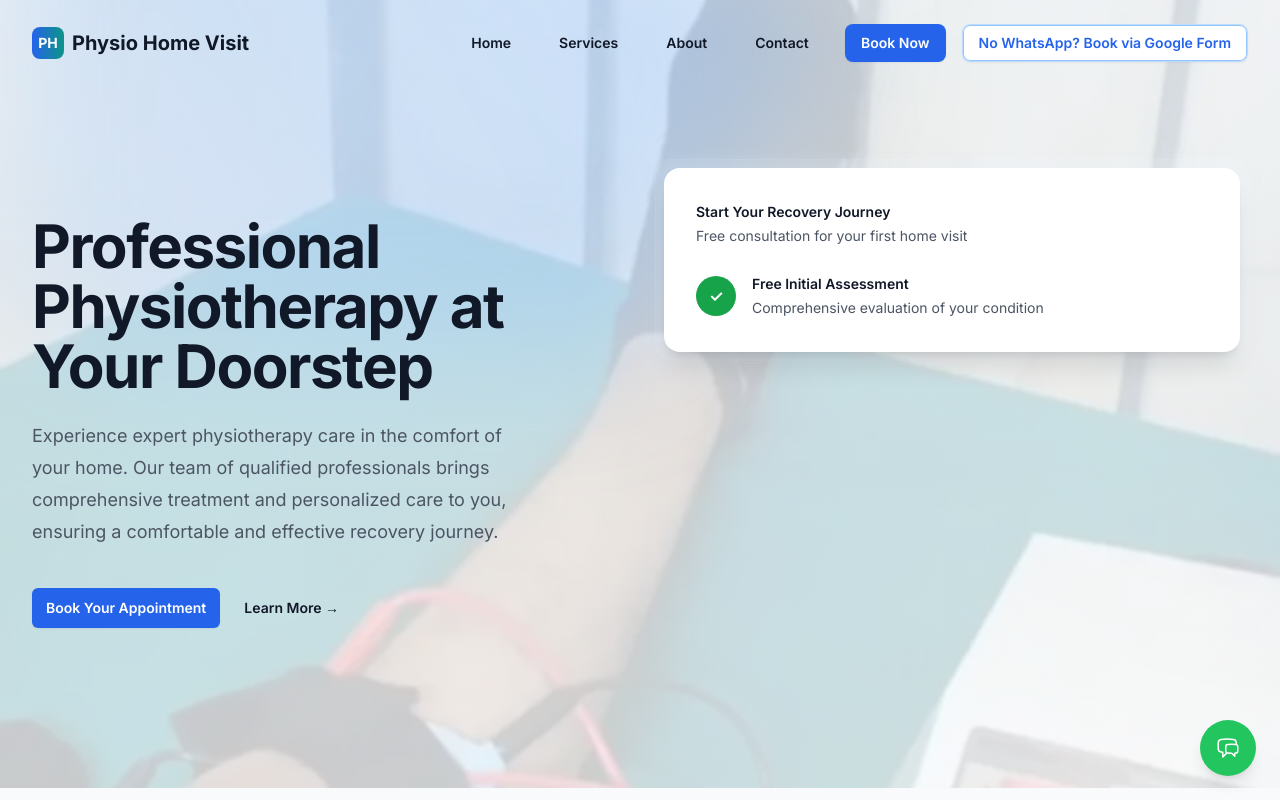
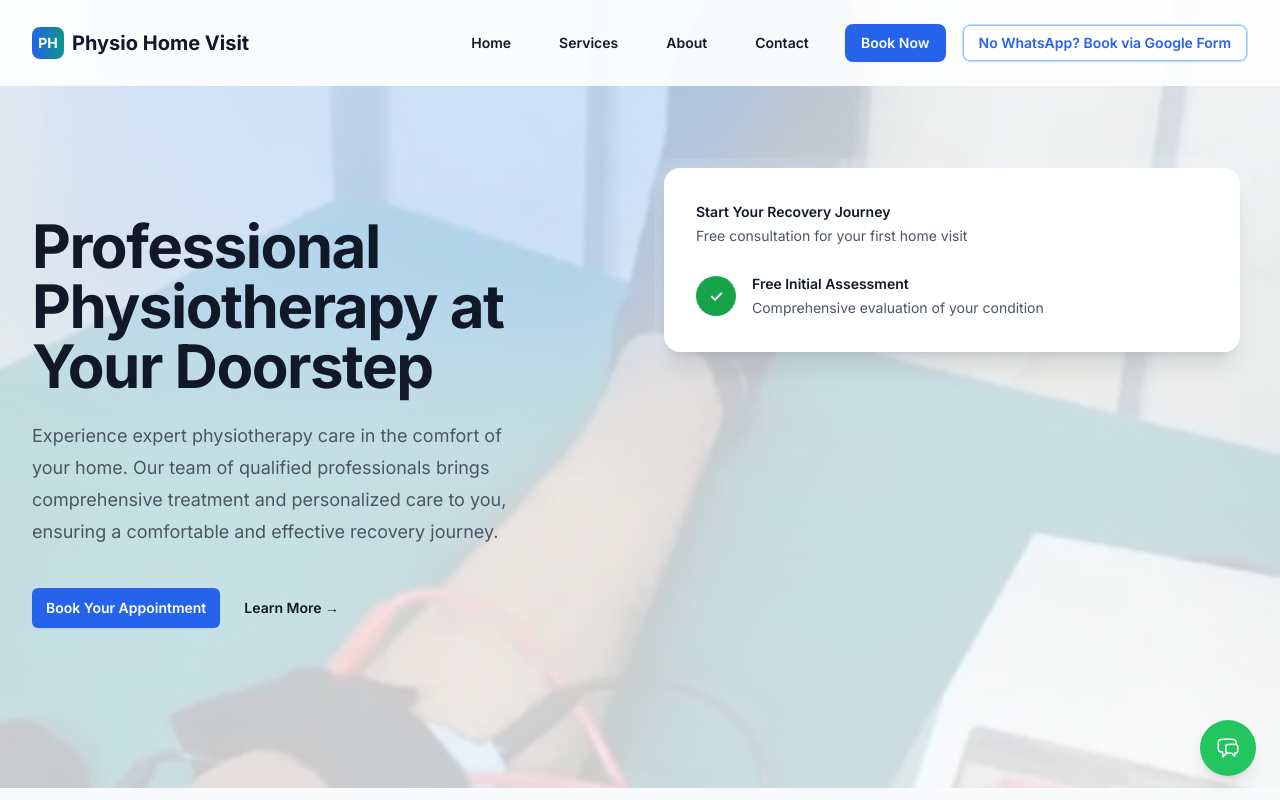
Before and after one commit to pantomath91/physio-home, a Next.js app: page / in a window 1280 px wide. Shown: the top 800 px of the page. Built offline with nearby package versions, Linux system fonts and the light colour scheme.

Commit message:
fixing menu

```diff
--- a/src/components/Navigation.tsx
+++ b/src/components/Navigation.tsx
@@ -31,7 +31,7 @@ export default function Navigation() {
 
   return (
     <header className={`fixed inset-x-0 top-0 z-50 transition-all duration-300 ${
-      isScrolled ? 'bg-white/95 backdrop-blur-md shadow-lg' : 'bg-transparent'
+      isScrolled ? 'bg-white shadow-lg' : 'bg-white/90'
     }`}>
       <nav className="flex items-center justify-between p-6 lg:px-8" aria-label="Global">
         <div className="flex lg:flex-1">
```
